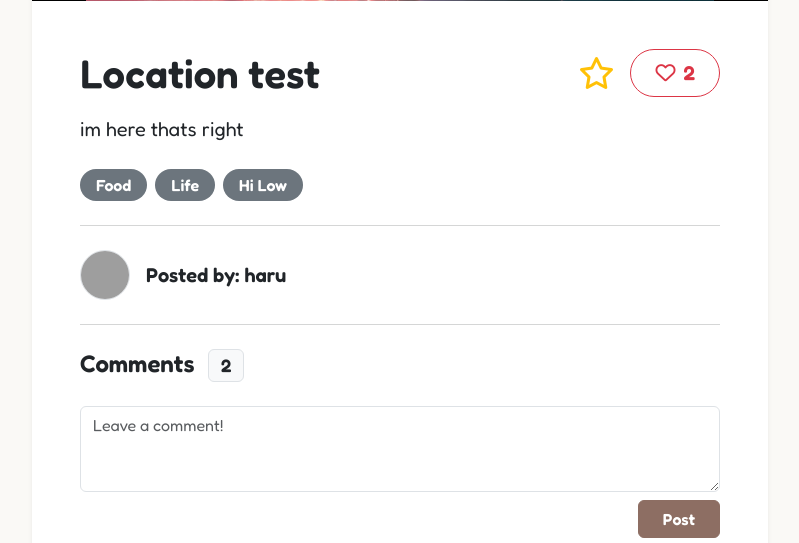
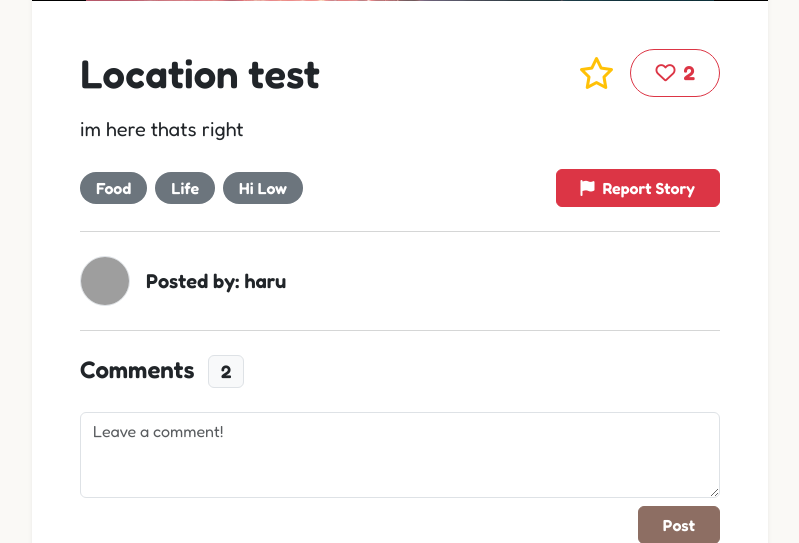
Before and after one commit to jodenlee/WDP-jjlin, a Flask app: page /stories/9 in a window 1280 px wide. Shown: the part 521-1064 px from the top of the page, without its empty margins (240-1039 px from the left). Run offline with Flask 3, Linux system fonts and the light colour scheme; data comes from the database, SQL or seed files in the repository; both versions use the stored data as it was after the commit; grey boxes are pictures that could not be loaded.

Commit message:
joden1.22

```diff
--- a/routes/stories.py
+++ b/routes/stories.py
@@ -154,7 +154,7 @@ def create_story():
 
         conn.commit()
         flash('Story created successfully!', 'success')
-        return redirect(url_for('stories.stories_list'))
+        return redirect(url_for('stories.view_story', story_id=story_id))
 
     return render_template('stories/create.html')
 
@@ -382,6 +382,33 @@ def edit_story(story_id):
 
     return render_template('stories/edit.html', story=story, story_images=story_images, story_tags=story_tags)
 
+# REPORT STORY ACTION: Allows users to flag inappropriate content
+@stories_bp.route('/stories/<int:story_id>/report', methods=['POST'])
+@login_required
+def report_story(story_id):
+    reason = request.form.get('reason')
+    if not reason:
+        flash('Please provide a reason for reporting.', 'warning')
+        return redirect(url_for('stories.view_story', story_id=story_id))
+
+    db = get_db()
+    conn = db.get_connection()
+    user_id = session['user_id']
+
+    # Check if already reported
+    existing = db.query("SELECT id FROM reports WHERE reporter_id = ? AND target_type = 'story' AND target_id = ?",
+                       (user_id, story_id), one=True)
+
+    if existing:
+        flash('You have already reported this story.', 'info')
+    else:
+        conn.execute("INSERT INTO reports (reporter_id, target_type, target_id, reason) VALUES (?, 'story', ?, ?)",
+                    (user_id, story_id, reason))
+        conn.commit()
+        flash('Story reported. Thank you for helping keep our community safe.', 'success')
+
+    return redirect(url_for('stories.view_story', story_id=story_id))
+
 # DELETE STORY ACTION: Permanently removes a story and its related data (likes, bookmarks, images)
 @stories_bp.route('/stories/<int:story_id>/delete', methods=['POST'])
 @login_required
--- a/templates/stories/view.html
+++ b/templates/stories/view.html
@@ -73,6 +73,8 @@
                                 <span class="fw-bold">{{ story['likes'] }}</span>
                             </button>
                         </form>
+
+
                     </div>
                 </div>
 
@@ -92,14 +94,19 @@
                     </div>
 
                     <div class="d-flex gap-2">
-                        <!-- Edit/Delete for Author OR Admin (Delete only for Admin usually, but let's allow both if requested "make all show") -->
-                        <!-- Actually, giving admin edit rights is fine for fixing typos -->
+                        <!-- Edit/Delete for Author -->
                         {% if session.get('user_id') == story['author_id'] %}
                         <a href="{{ url_for('stories.edit_story', story_id=story['id']) }}"
                             class="btn btn-primary px-4 fw-bold">Edit</a>
                         <button type="button" class="btn btn-danger px-4 fw-bold" data-bs-toggle="modal"
                             data-bs-target="#deleteStoryModal">
                             Delete
+                        </button>
+                        {% else %}
+                        <!-- Report Button for Non-Authors -->
+                        <button type="button" class="btn btn-danger px-4 fw-bold" data-bs-toggle="modal"
+                            data-bs-target="#reportStoryModal">
+                            <i class="fas fa-flag me-2"></i>Report Story
                         </button>
                         {% endif %}
                     </div>
@@ -131,6 +138,33 @@
                         </div>
                     </div>
                 </div>
+
+                <!-- Report Story Modal -->
+                <div class="modal fade" id="reportStoryModal" tabindex="-1" aria-labelledby="reportStoryModalLabel"
+                    aria-hidden="true">
+                    <div class="modal-dialog modal-dialog-centered">
+                        <div class="modal-content border-0 shadow">
+                            <div class="modal-header border-bottom-0 pb-0">
+                                <h5 class="modal-title fw-bold text-dark fs-4" id="reportStoryModalLabel">Report Story
+                                </h5>
+                                <button type="button" class="btn-close" data-bs-dismiss="modal"
+                                    aria-label="Close"></button>
+                            </div>
+                            <form action="{{ url_for('stories.report_story', story_id=story['id']) }}" method="POST">
+                                <div class="modal-body text-secondary fs-5 py-3">
+                                    <p class="mb-2">Why are you reporting this story?</p>
+                                    <textarea name="reason" class="form-control" rows="4"
+                                        placeholder="Please describe the issue..." required></textarea>
+                                </div>
+                                <div class="modal-footer border-top-0 pt-0 pb-4 justify-content-center">
+                                    <button type="button" class="btn btn-secondary px-4 fw-bold"
+                                        data-bs-dismiss="modal">Cancel</button>
+                                    <button type="submit" class="btn btn-danger px-4 fw-bold">Submit Report</button>
+                                </div>
+                            </form>
+                        </div>
+                    </div>
+                </div>
                 <hr class="my-4 text-muted">
 
                 <!-- Author Section -->
@@ -144,6 +178,58 @@
                         <span class="fw-bold fs-5">Posted by: {{ story['author_name'] or 'Unknown' }}</span>
                     </div>
                 </div>
+
+                <!-- Success Modal -->
+                <div class="modal fade" id="actionSuccessModal" tabindex="-1" aria-labelledby="actionSuccessModalLabel"
+                    aria-hidden="true">
+                    <div class="modal-dialog modal-dialog-centered">
+                        <div class="modal-content border-0 shadow">
+                            <div class="modal-header border-bottom-0 pb-0">
+                                <h5 class="modal-title fw-bold text-dark fs-4" id="actionSuccessModalLabel">Success!
+                                </h5>
+                                <button type="button" class="btn-close" data-bs-dismiss="modal"
+                                    aria-label="Close"></button>
+                            </div>
+                            <div class="modal-body text-secondary fs-5 py-3" id="actionSuccessModalBody">
+                                Action completed successfully.
+                            </div>
+                            <div class="modal-footer border-top-0 pt-0 pb-4 justify-content-center">
+                                <button type="button" class="btn btn-primary px-5 fw-bold"
+                                    data-bs-dismiss="modal">Okay</button>
+                            </div>
+                        </div>
+                    </div>
+                </div>
+
+                <script>
+                    document.addEventListener('DOMContentLoaded', function () {
+                        // Check for specific flash message and trigger modal
+                        const alerts = document.querySelectorAll('.alert-success');
+                        alerts.forEach(function (alert) {
+                            const text = alert.textContent.trim();
+                            if (text.includes('Story created successfully!') || text.includes('Story updated successfully!')) {
+                                // Hide the alert since we are showing the modal
+                                alert.classList.remove('show');
+                                alert.classList.add('d-none');
+
+                                const modalTitle = document.getElementById('actionSuccessModalLabel');
+                                const modalBody = document.getElementById('actionSuccessModalBody');
+
+                                if (text.includes('created')) {
+                                    modalTitle.textContent = "Story Posted!";
+                                    modalBody.textContent = "Your story has been successfully shared with the community.";
+                                } else if (text.includes('updated')) {
+                                    modalTitle.textContent = "Story Updated!";
+                                    modalBody.textContent = "Your story has been successfully updated.";
+                                }
+
+                                // Show the modal
+                                var myModal = new bootstrap.Modal(document.getElementById('actionSuccessModal'));
+                                myModal.show();
+                            }
+                        });
+                    });
+                </script>
 
                 <hr class="my-4 text-muted">
 
```
Also changed, not shown: templates/stories/create.html (+3 -0 lines), templates/stories/edit.html (+3 -0 lines), app.db.
